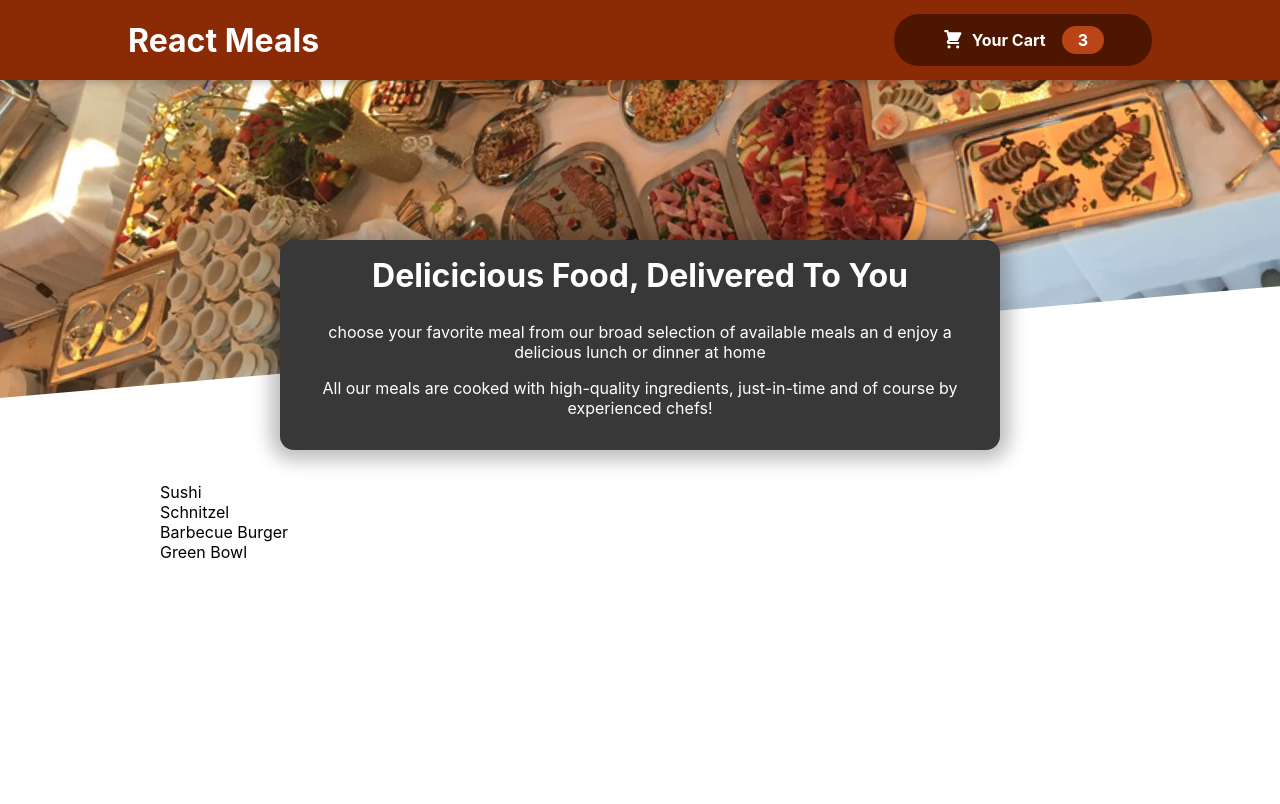
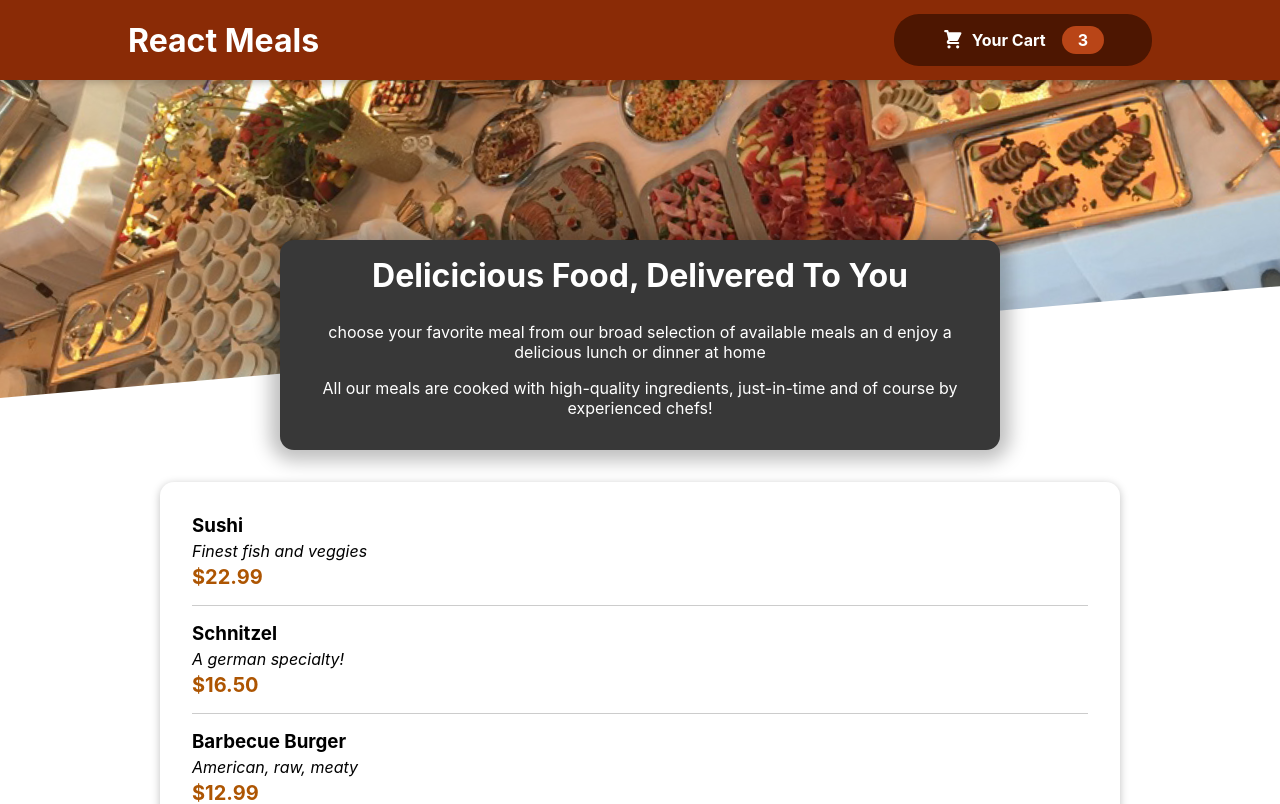
Before and after one commit to johnofodile/mealorderapp, a React (Create React App) app: page / in a window 1280 px wide. Shown: the top 804 px of the page. Built offline with nearby package versions, Linux system fonts and the light colour scheme.

Commit message:
Meal items served with their price and description using react

```diff
--- a/src/components/Meals/AvailableMeals.js
+++ b/src/components/Meals/AvailableMeals.js
@@ -1,43 +1,49 @@
-
-
-import classes from './AvailableMeals.module.css';
-
+import classes from "./AvailableMeals.module.css";
+import Card from "../UI/Card";
+import MealItem from "./MealItem/MealItem";
 
 const DUMMY_MEALS = [
   {
-      id: 'm1',
-      name: 'Sushi',
-      description: 'Finest fish and veggies',
+    id: "m1",
+    name: "Sushi",
+    description: "Finest fish and veggies",
     price: 22.99,
   },
   {
-      id: 'm2',
-      name: 'Schnitzel',
-      description: 'A german specialty!',
+    id: "m2",
+    name: "Schnitzel",
+    description: "A german specialty!",
     price: 16.5,
   },
   {
-      id: 'm3',
-      name: 'Barbecue Burger',
-      description: 'American, raw, meaty',
+    id: "m3",
+    name: "Barbecue Burger",
+    description: "American, raw, meaty",
     price: 12.99,
   },
   {
-      id: 'm4',
-      name: 'Green Bowl',
-      description: 'Healthy...and green...',
+    id: "m4",
+    name: "Green Bowl",
+    description: "Healthy...and green...",
     price: 18.99,
   },
 ];
 
-
-const AvailableMeals=()=>{
-    const mealsList=DUMMY_MEALS.map(meal=><li>{meal.name}</li>)
-    return <section className={classes.meals}>
-<ul>
-   {mealsList}
-</ul>
+const AvailableMeals = () => {
+  const mealsList = DUMMY_MEALS.map((meal) => (
+    <MealItem
+      key={meal.id}
+      name={meal.name}
+      description={meal.description}
+      price={meal.price}
+    ></MealItem>
+  ));
+  return (
+    <section className={classes.meals}>
+      <Card>
+        <ul>{mealsList}</ul>
+      </Card>
     </section>
-
+  );
 };
 export default AvailableMeals;
--- /dev/null
+++ b/src/components/Meals/MealItem/MealItem.js
@@ -0,0 +1,25 @@
+import classes from './MealItem.module.css';
+
+
+
+
+
+
+const MealItem = (props) => {
+  const price = `$${props.price.toFixed(2)}`;
+  return (
+    <li className={classes.meal}>
+      <div>
+        <h3>{props.name}</h3>
+        <div className={classes.description}>{props.description}</div>
+        <div className={classes.price}>{price}</div>
+        </div>
+        <div>
+        </div>
+    </li>
+  );
+};
+
+
+
+export default MealItem;
--- /dev/null
+++ b/src/components/Meals/MealItem/MealItem.module.css
@@ -0,0 +1,22 @@
+.meal {
+    display: flex;
+    justify-content: space-between;
+    margin: 1rem;
+    padding-bottom: 1rem;
+    border-bottom: 1px solid #ccc;
+  }
+
+  .meal h3 {
+    margin: 0 0 0.25rem 0;
+  }
+
+  .description {
+    font-style: italic;
+  }
+
+  .price {
+    margin-top: 0.25rem;
+    font-weight: bold;
+    color: #ad5502;
+    font-size: 1.25rem;
+  }
--- a/src/components/UI/Card.js
+++ b/src/components/UI/Card.js
@@ -0,0 +1,15 @@
+
+import classes from './Card.module.css';
+
+
+const Card=props=>{
+    return (
+        <div className={classes.card}>
+         {props.children}
+        </div>
+    )
+
+}
+
+
+export default Card;
--- /dev/null
+++ b/src/components/UI/Card.module.css
@@ -0,0 +1,6 @@
+.card {
+    padding: 1rem;
+    box-shadow: 0 2px 8px rgba(0, 0, 0, 0.25);
+    border-radius: 14px;
+    background-color: white;
+  }
```
Also changed, not shown: src/components/Meals/MealItem/MealItemForm.js (added). Lines whose indentation alone changed are shown as unchanged.
